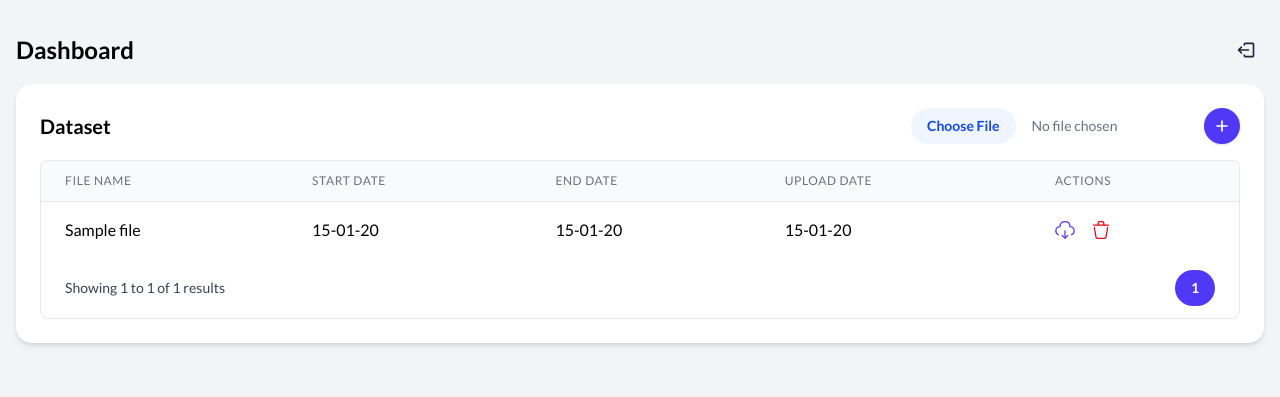
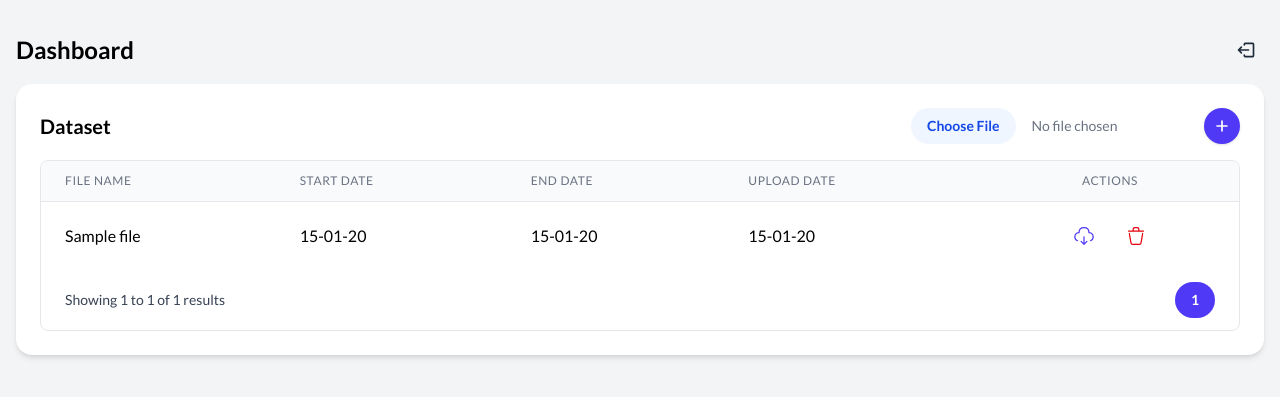
Before and after one commit to rReyvn/SugarPricePredict-Web, a Django app: template sugar/templates/dashboard.html in a window 1280 px wide. Shown: the top 397 px of the page. Run offline with Django 5.2, Linux system fonts and the light colour scheme; the template is opened without the code that fills it: most values are stand-ins (such as "Sample title", 1, 10 or a date in 2020); some libraries are stand-ins or nearby versions.

Commit message:
Polish action button appearance on dataset table

```diff
--- a/sugar/templates/dashboard.html
+++ b/sugar/templates/dashboard.html
@@ -72,7 +72,7 @@
                                     Upload Date
                                 </th>
                                 <th scope="col"
-                                    class="px-6 py-3 text-left text-xs font-medium text-gray-500 uppercase tracking-wider">
+                                    class="px-6 py-3 text-center text-xs font-medium text-gray-500 uppercase tracking-wider">
                                     Actions
                                 </th>
                             </tr>
@@ -85,9 +85,9 @@
                                     <td class="px-6 py-4 whitespace-nowrap">{{ file.end_date|date:"d-m-y" }}</td>
                                     <td class="px-6 py-4 whitespace-nowrap">{{ file.upload_date|date:"d-m-y" }}</td>
                                     <td class="px-6 py-4 whitespace-nowrap">
-                                        <div class="flex items-center space-x-4">
+                                        <div class="flex items-center justify-center space-x-4">
                                             <a href="{% url 'download_file' filename=file.name %}"
-                                               class="text-indigo-600 hover:text-indigo-900">
+                                               class="flex items-center justify-center rounded-full p-2 text-indigo-600 hover:bg-indigo-100">
                                                 <svg width="20px"
                                                      height="20px"
                                                      stroke-width="1.5"
@@ -102,7 +102,7 @@
                                                 </svg>
                                             </a>
                                             <a href="{% url 'delete_file' filename=file.name %}"
-                                               class="text-red-600 hover:text-red-900">
+                                               class="flex items-center justify-center rounded-full p-2 text-red-600 hover:bg-red-100">
                                                 <svg width="20px"
                                                      height="20px"
                                                      viewBox="0 0 24 24"
@@ -204,4 +204,5 @@
                 </div>
             </div>
         </div>
-    {% endblock content %}
+    </div>
+{% endblock content %}
--- a/theme/static/css/dist/styles.css
+++ b/theme/static/css/dist/styles.css
@@ -16,6 +16,7 @@
     --color-blue-50: oklch(97% 0.014 254.604);
     --color-blue-100: oklch(93.2% 0.032 255.585);
     --color-blue-700: oklch(48.8% 0.243 264.376);
+    --color-indigo-100: oklch(93% 0.034 272.788);
     --color-indigo-500: oklch(58.5% 0.233 277.117);
     --color-indigo-600: oklch(51.1% 0.262 276.966);
     --color-indigo-700: oklch(45.7% 0.24 277.023);
@@ -666,8 +667,18 @@
     }
   }
   @media (hover: hover) {
+    .hover\:bg-indigo-100:hover {
+      background-color: var(--color-indigo-100);
+    }
+  }
+  @media (hover: hover) {
     .hover\:bg-indigo-700:hover {
       background-color: var(--color-indigo-700);
+    }
+  }
+  @media (hover: hover) {
+    .hover\:bg-red-100:hover {
+      background-color: var(--color-red-100);
     }
   }
   @media (hover: hover) {
```
